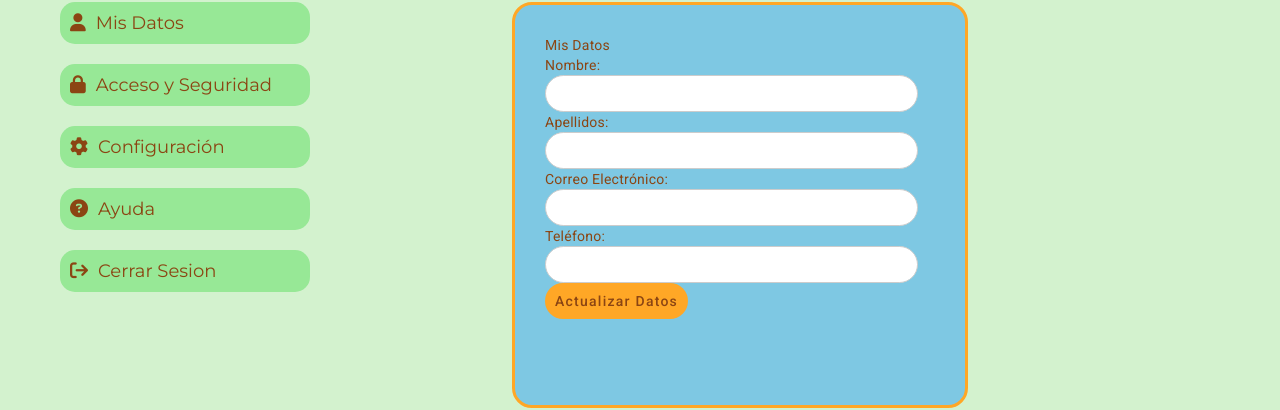
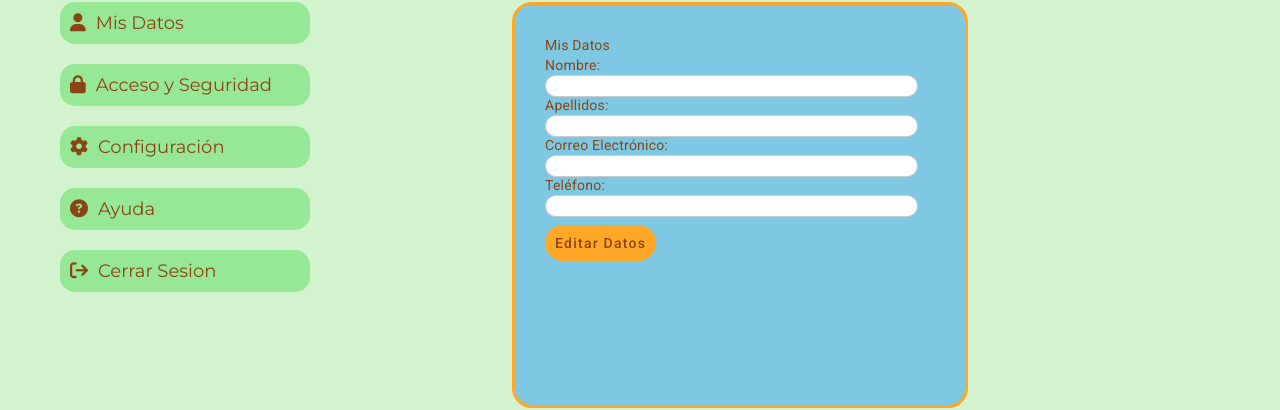
Before and after one commit to JosArr/Dise-oExp_Front, an Angular app: page /profile in a window 1280 px wide. Both pictures are taken after a click on the button "Mis Datos". Shown: the part 238-648 px from the top of the page. Built offline with nearby package versions, Linux system fonts and the light colour scheme.

Commit message:
profile update

```diff
--- a/src/app/components/profile/profile.component.css
+++ b/src/app/components/profile/profile.component.css
@@ -44,6 +44,7 @@
   color: #8B4513;
   background-color: #FFA726;
   padding: 10px;
+  margin-top: 10px;
 }
 .update-button:hover{
   color: #28AE61;
@@ -135,6 +136,7 @@ input[type="name"], [type="lastname"], [type="email"],input[type="phone"] {
   justify-content: center;
   padding:30px;
 }
+
 .popup-profile-info p {
   font-size: 20px;
   flex: 1;
@@ -200,10 +202,19 @@ input[type="text"] {
   color: #fff;
 }
 
-
 .select-field option:checked {
   background-color: #007bff;
   color: #fff;
+}
+.popup-user-details p{
+  margin-bottom: -2px;
+  width: 90%;
+  padding: 10px;
+  border: 1px solid #ccc;
+  border-radius: 20px;
+  background-color: #FFFFFF;
+  color: black;
+  font-size: 14px;
 }
 .popup-user-details button.guardar {
   left: 460px;
--- a/src/app/components/profile/profile.component.html
+++ b/src/app/components/profile/profile.component.html
@@ -2,7 +2,7 @@
   <div class="profile-info">
     <img src = "{{fotoPerfil}}" alt="Imagen de perfil" class="profile-image">
     <div class="user-details">
-      <h2>{{ nombreUsuario }}</h2>
+      <h2>{{ nombre }} {{apellido}}</h2>
       <p class="uppercase-text">{{ correoElectronico }}</p>
     </div>
     <hr class="divider-line">
@@ -21,25 +21,30 @@
 <div class="profile-popup" *ngIf="showPopup">
   <div class="profile-popup-content">
     <div class="popup-profile-info">
-      <a>Mis Datos</a>
+      <a class="info">Mis Datos</a>
       <div class="popup-user-details">
         <div>
-          <label for="name">Nombre: </label>
-          <input type="name" id="name" [value]= "name" name="nombre">
+          <label>Nombre: </label>
+          <p *ngIf="!editandoNombre">{{ nombre }}</p>
+          <input *ngIf="editandoNombre" [(ngModel)]="nombreEditado" type="name">
         </div>
         <div>
-          <label for="lastname">Apellidos: </label>
-          <input type="lastname" id="lastname" [value]="last_name" name="apellidos">
+          <label>Apellidos: </label>
+          <p *ngIf="!editandoApellido">{{ apellido }}</p>
+          <input *ngIf="editandoApellido" [(ngModel)]="apellidoEditado" type="lastname">
         </div>
         <div>
-          <label for="email">Correo Electrónico: </label>
-          <input type="email"  id="email" [value]="correoElectronico" name="correo">
+          <label>Correo Electrónico: </label>
+          <p *ngIf="!editandoCorreo">{{ correoElectronico }}</p>
+          <input *ngIf="editandoCorreo" [(ngModel)]="correoEditado" type="email">
         </div>
         <div>
-          <label for="phone">Teléfono: </label>
-          <input type="phone" id="phone" [value]="telefono" name="telefono">
+          <label>Teléfono: </label>
+          <p *ngIf="!editandoTelefono">{{ telefono }}</p>
+          <input *ngIf="editandoTelefono" [(ngModel)]="telefonoEditado" type="phone">
         </div>
-        <a class="update-button" mat-button>Actualizar Datos</a>
+        <a class="update-button" mat-button  *ngIf="!editandoNombre" (click)="editarDatos()">Editar Datos</a>
+        <a class="update-button" mat-button *ngIf="editandoNombre" (click)="guardarDatos()">Actualizar Datos</a>
       </div>
     </div>
   </div>
--- a/src/app/components/profile/profile.component.ts
+++ b/src/app/components/profile/profile.component.ts
@@ -10,14 +10,18 @@ import {Router} from "@angular/router";
 export class ProfileComponent implements OnInit{
 
   nombreUsuario: string = '';
-  name: string = '';
-  last_name: string = '';
+  nombre: string = '';
+  apellido: string = '';
   correoElectronico: string =  '';
   telefono: string = '';
   nombreEditado: string = '';
+  apellidoEditado: string = '';
   correoEditado: string = '';
+  telefonoEditado: string = '';
   editandoNombre: boolean = false;
+  editandoApellido: boolean = false;
   editandoCorreo: boolean = false;
+  editandoTelefono: boolean = false;
   fotoPerfil: string = '';
   showPopup = false;
 
@@ -37,8 +41,8 @@ export class ProfileComponent implements OnInit{
   ngOnInit(): void {
     const usuarioLogueado = this.userService.getUsuarioLogueado();
     if (usuarioLogueado) {
-      this.name = usuarioLogueado.name;
-      this.last_name = usuarioLogueado.last_name;
+      this.nombre = usuarioLogueado.name;
+      this.apellido = usuarioLogueado.last_name;
       this.nombreUsuario = usuarioLogueado.name + ' ' + usuarioLogueado.last_name;
       this.correoElectronico = usuarioLogueado.email;
       this.telefono = usuarioLogueado.phone_number;
@@ -50,12 +54,40 @@ export class ProfileComponent implements OnInit{
   }
 
 
-  guardarNombre() {
-    this.nombreUsuario = this.nombreEditado;
+  guardarDatos() {
+    this.nombre = this.nombreEditado;
     this.editandoNombre = false;
 
+    this.apellido = this.apellidoEditado;
+    this.editandoApellido = false;
+
+    this.correoElectronico = this.correoEditado;
+    this.editandoCorreo = false;
+
+    this.telefono = this.telefonoEditado;
+    this.editandoTelefono = false;
+
     const usuarioLogueado = this.userService.getUsuarioLogueado();
-    usuarioLogueado.name = this.nombreUsuario;
+    usuarioLogueado.name = this.nombre;
+    usuarioLogueado.last_name = this.apellido;
+    usuarioLogueado.email = this.correoElectronico;
+    usuarioLogueado.phone_number = this.telefono;
+
+    this.userService.editarUsuario(usuarioLogueado).subscribe(response => {
+      if (response) {
+        console.log('Nombre de usuario actualizado en el servidor');
+      } else {
+        console.error('Error al actualizar el nombre de usuario');
+      }
+    });
+  }
+
+  /*guardarApellido() {
+    this.apellido = this.apellidoEditado;
+    this.editandoApellido = false;
+
+    const usuarioLogueado = this.userService.getUsuarioLogueado();
+    usuarioLogueado.last_name = this.apellido;
     this.userService.editarUsuario(usuarioLogueado).subscribe(response => {
       if (response) {
         console.log('Nombre de usuario actualizado en el servidor');
@@ -80,9 +112,40 @@ export class ProfileComponent implements OnInit{
     });
   }
 
-  editarNombre() {
-    this.nombreEditado = this.nombreUsuario;
+  guardarTelefono() {
+    this.telefono = this.telefonoEditado;
+    this.editandoTelefono = false;
+
+    const usuarioLogueado = this.userService.getUsuarioLogueado();
+    usuarioLogueado.phone_number = this.telefono;
+    this.userService.editarUsuario(usuarioLogueado).subscribe(response => {
+      if (response) {
+        console.log('Correo electrónico actualizado en el servidor');
+      } else {
+        console.error('Error al actualizar el correo electrónico');
+      }
+    });
+  }
+*/
+  editarDatos() {
+    this.nombreEditado = this.nombre;
     this.editandoNombre = true;
+
+    this.apellidoEditado = this.apellido;
+    this.editandoApellido = true;
+
+    this.correoEditado = this.correoElectronico;
+    this.editandoCorreo = true;
+
+    this.telefonoEditado = this.telefono;
+    this.editandoTelefono = true;
+  }
+
+ /* editarApellido() {
+    this.apellidoEditado = this.apellido;
+    this.editandoApellido = true;
+
+    this.nombreUsuario = this.nombreEditado + this.apellidoEditado;
   }
 
   editarCorreo() {
@@ -90,6 +153,11 @@ export class ProfileComponent implements OnInit{
     this.editandoCorreo = true;
   }
 
+  editarTelefono() {
+    this.telefonoEditado = this.telefono;
+    this.editandoTelefono = true;
+  }*/
+
   cerrarSesion(){
     this.userService.cerrarSesion();
     this.router.navigate(['/iniciosesion']);
```
